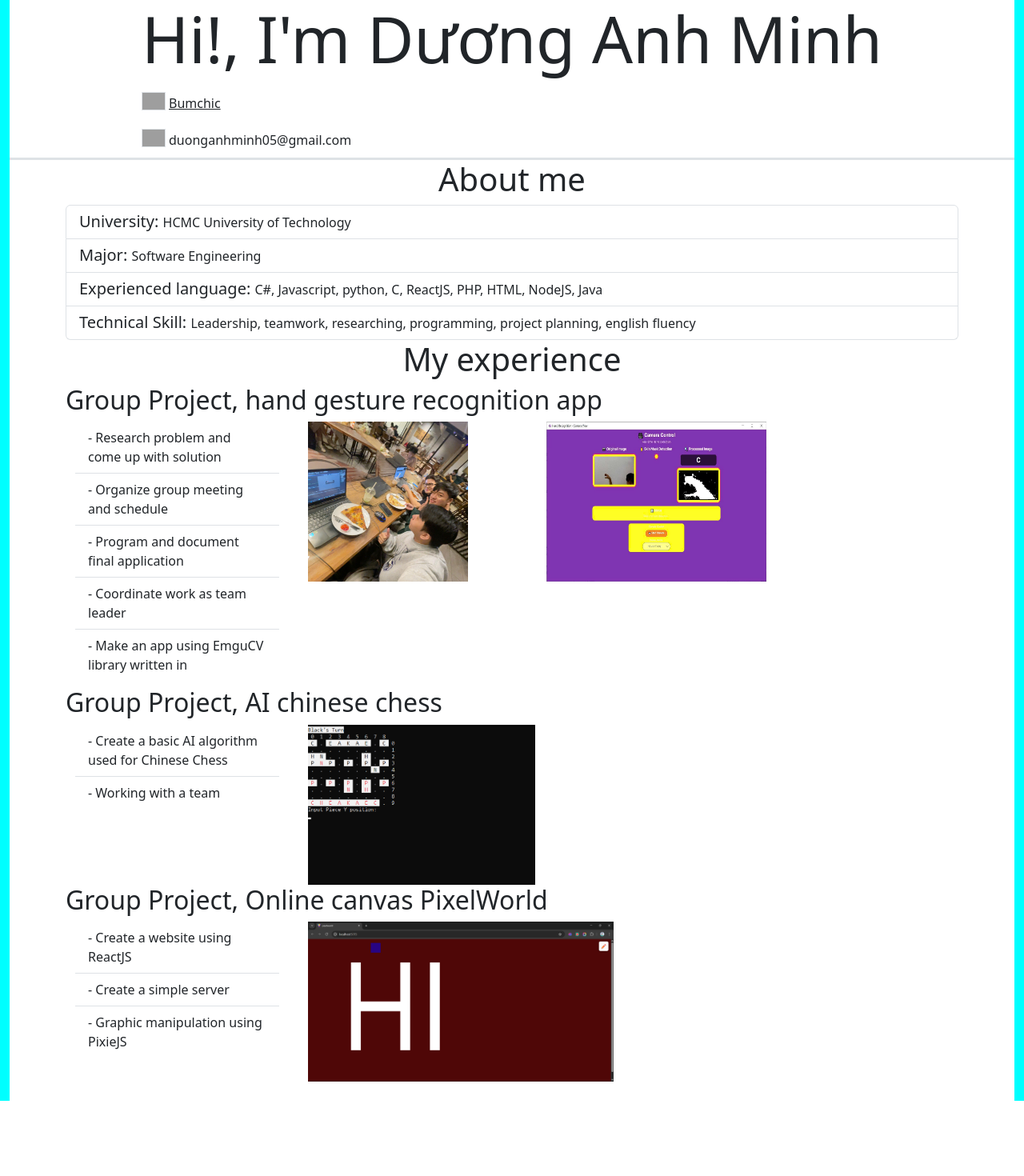
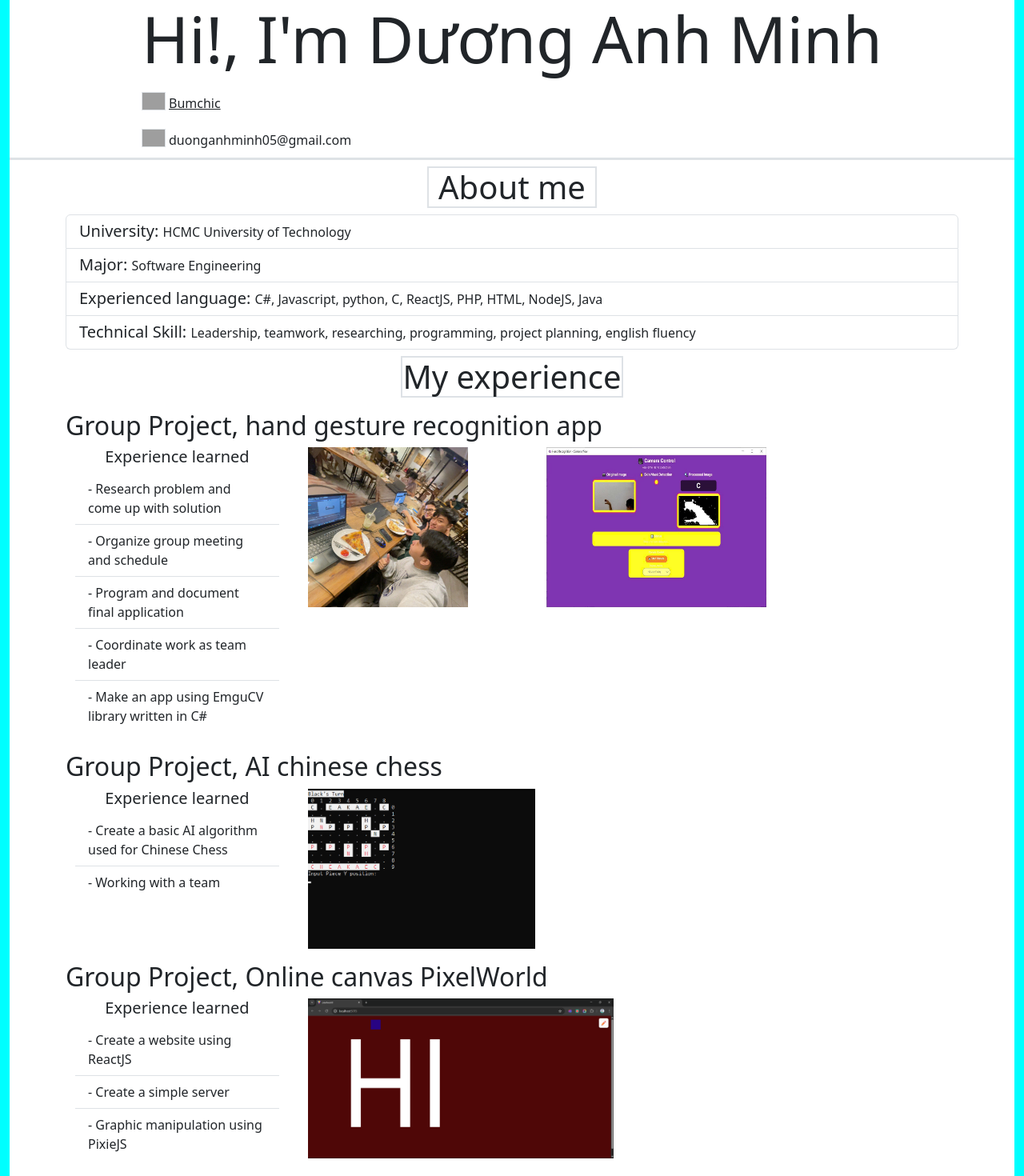
Before and after one commit to Bumchic/CVWebsite, a React (Vite) app in the folder CVWebsite/: page / in a window 1280 px wide. Shown: the top 1470 px of the page at 80% size. Before the commit the page ends 1424 px from the top, so only its background shows below. Built offline with nearby package versions, Linux system fonts and the light colour scheme; grey boxes are pictures that could not be loaded.

Commit message:
Update App.tsx

```diff
--- a/CVWebsite/src/App.tsx
+++ b/CVWebsite/src/App.tsx
@@ -41,7 +41,7 @@ function App() {
         <div className=' pb-4 no-gutters w-auto' style={{ backgroundColor: 'white' }}>
           <div id='body' className='container-fluid d-flex justify-content-center'>
             <div className='row'>
-              <h1 className='d-flex justify-content-center'>About me</h1>
+              <h1 className='d-flex justify-content-center border border-2 my-2'>About me</h1>
             </div>
 
           </div>
@@ -56,17 +56,19 @@ function App() {
 
 
           <div className='container d-flex flex-column'>
-            <h1 className='d-flex justify-content-center h1'>My experience</h1>
+            <h1 className='d-flex justify-content-center h1 my-2'><div className='border border-2'>My experience</div></h1>
+            <div className='my-2'>
             <h2 className='h2'>Group Project, hand gesture recognition app </h2>
             <div className='container'>
               <div className='row'>
                 <div className='col-sm-3'>
                   <ul className="list-group list-group-flush mb-2">
+                    <h5 className='justify-content-center d-flex'>Experience learned</h5>
                     <li className="list-group-item">- Research problem and come up with solution</li>
                     <li className="list-group-item">- Organize group meeting and schedule</li>
                     <li className="list-group-item">- Program and document final application</li>
                     <li className="list-group-item">- Coordinate work as team leader</li>
-                    <li className="list-group-item">- Make an app using EmguCV library written in </li>
+                    <li className="list-group-item">- Make an app using EmguCV library written in C#</li>
                   </ul>
                 </div>
                 <div className='col'>
@@ -91,13 +93,15 @@ function App() {
                 </div>
               </div>
             </div>
+            </div>
 
-
+            <div className='my-2'>
             <h2 className='h2'>Group Project, AI chinese chess</h2>
             <div className='container'>
               <div className='row'>
                 <div className='col-sm-3'>
                   <ul className="list-group list-group-flush mb-2">
+                    <h5 className='justify-content-center d-flex'>Experience learned</h5>
                     <li className="list-group-item">- Create a basic AI algorithm used for Chinese Chess</li>
                     <li className="list-group-item">- Working with a team</li>
                   </ul>
@@ -117,12 +121,15 @@ function App() {
                 </div>
               </div>
             </div>
+            </div>
 
+            <div className='my-2'>
             <h2 className='h2'>Group Project, Online canvas PixelWorld</h2>
             <div className='container'>
               <div className='row'>
                 <div className='col-sm-3'>
                   <ul className="list-group list-group-flush mb-2">
+                    <h5 className='justify-content-center d-flex'>Experience learned</h5>
                     <li className="list-group-item">- Create a website using ReactJS</li>
                     <li className="list-group-item">- Create a simple server</li>
                     <li className="list-group-item">- Graphic manipulation using PixieJS</li>
@@ -142,6 +149,7 @@ function App() {
                   </div>
                 </div>
               </div>
+            </div>
             </div>
           </div>
         </div>
```
